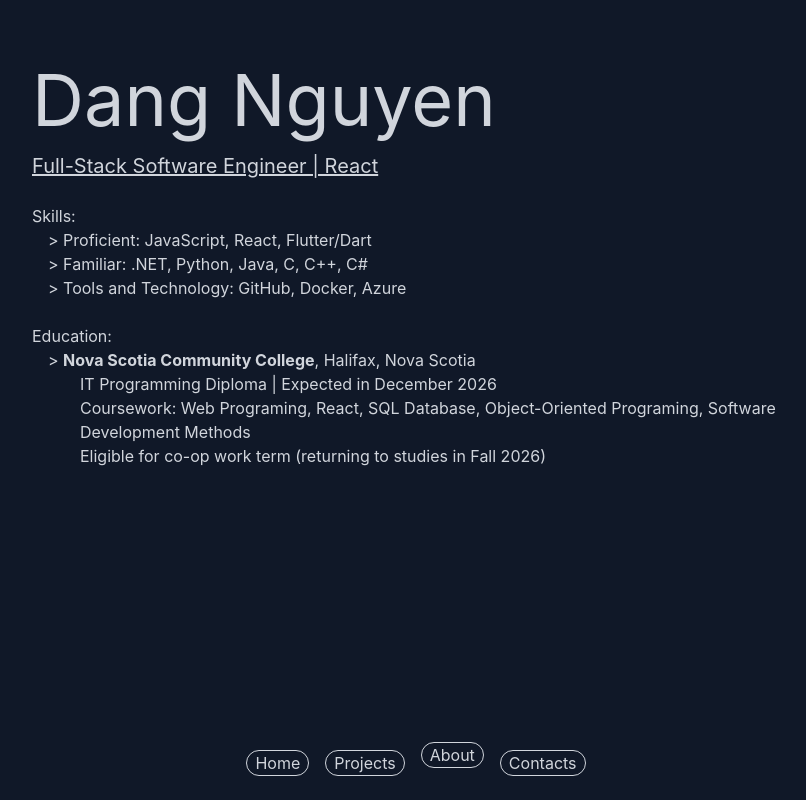
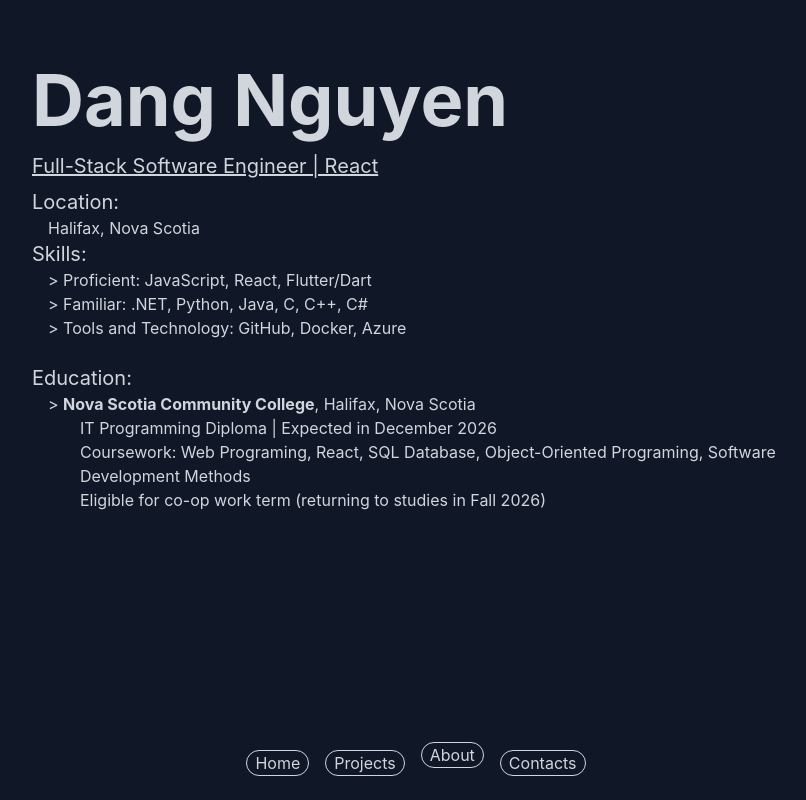
Before and after one commit to DangNguyen1912/Portfolio, a React (Vite) app: page /Portfolio/about in a window 1280 px wide. Shown: the whole page, without its empty margins (224-1030 px from the left). Built offline with nearby package versions, Linux system fonts and the light colour scheme.

Commit message:
add location to about

```diff
--- a/src/routes/About.tsx
+++ b/src/routes/About.tsx
@@ -1,12 +1,15 @@
 function About() {
     return (
         <div className="h-svh pt-16 px-4 sm:px-16 lg:px-64">
-            <p className="text-7xl mb-4">Dang Nguyen</p>
-            <p className="text-xl underline">
+            <p className="text-7xl mb-4">
+                <strong>Dang Nguyen</strong>
+            </p>
+            <p className="text-xl underline mb-2">
                 Full-Stack Software Engineer | React
             </p>
-            <br />
-            <p>Skills:</p>
+            <p className="text-xl">Location:</p>
+            <p className="ml-4">Halifax, Nova Scotia</p>
+            <p className="text-xl">Skills:</p>
             <p className="ml-4">
                 &gt; Proficient: JavaScript, React, Flutter/Dart
             </p>
@@ -17,7 +20,7 @@ function About() {
                 &gt; Tools and Technology: GitHub, Docker, Azure
             </p>
             <br />
-            <p>Education:</p>
+            <p className="text-xl">Education:</p>
             <p className="ml-4">
                 &gt; <strong>Nova Scotia Community College</strong>, Halifax,
                 Nova Scotia
```
